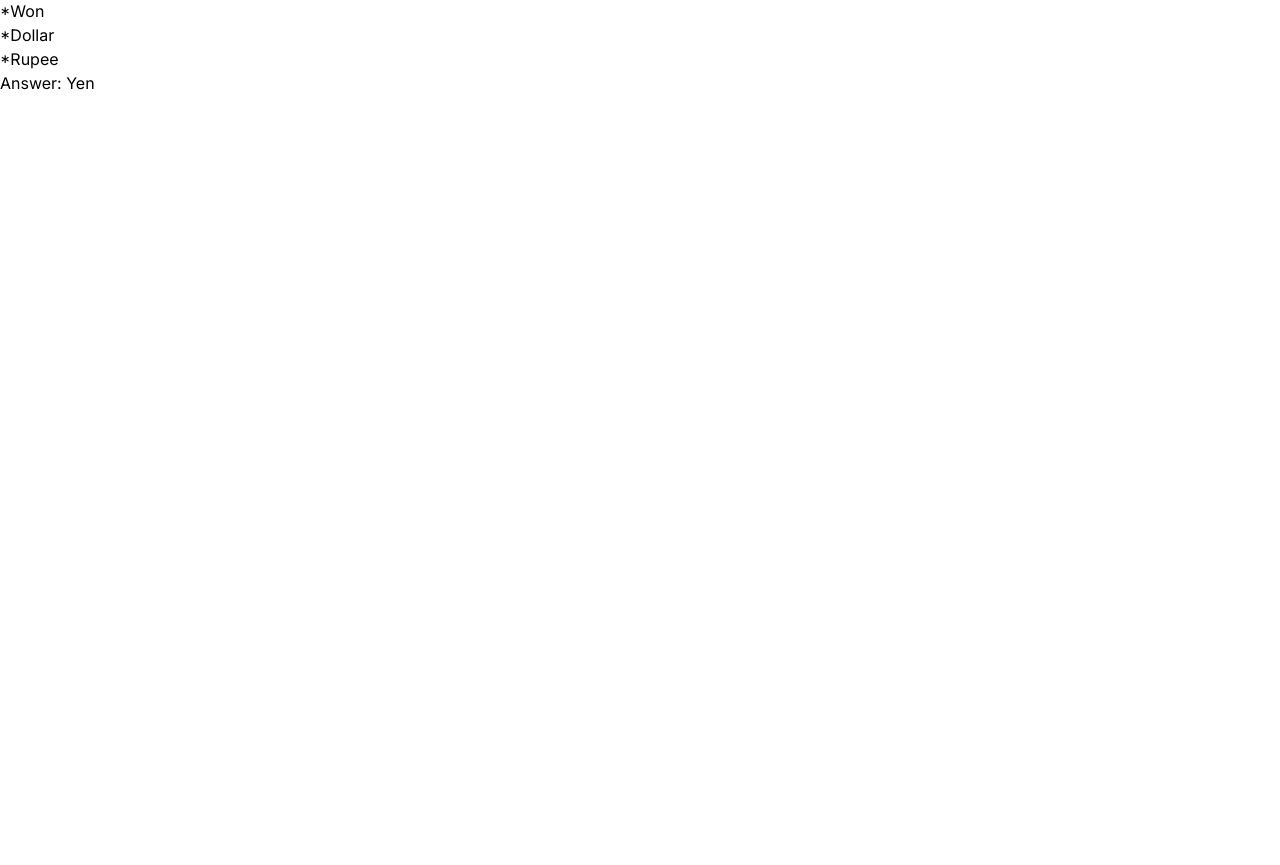
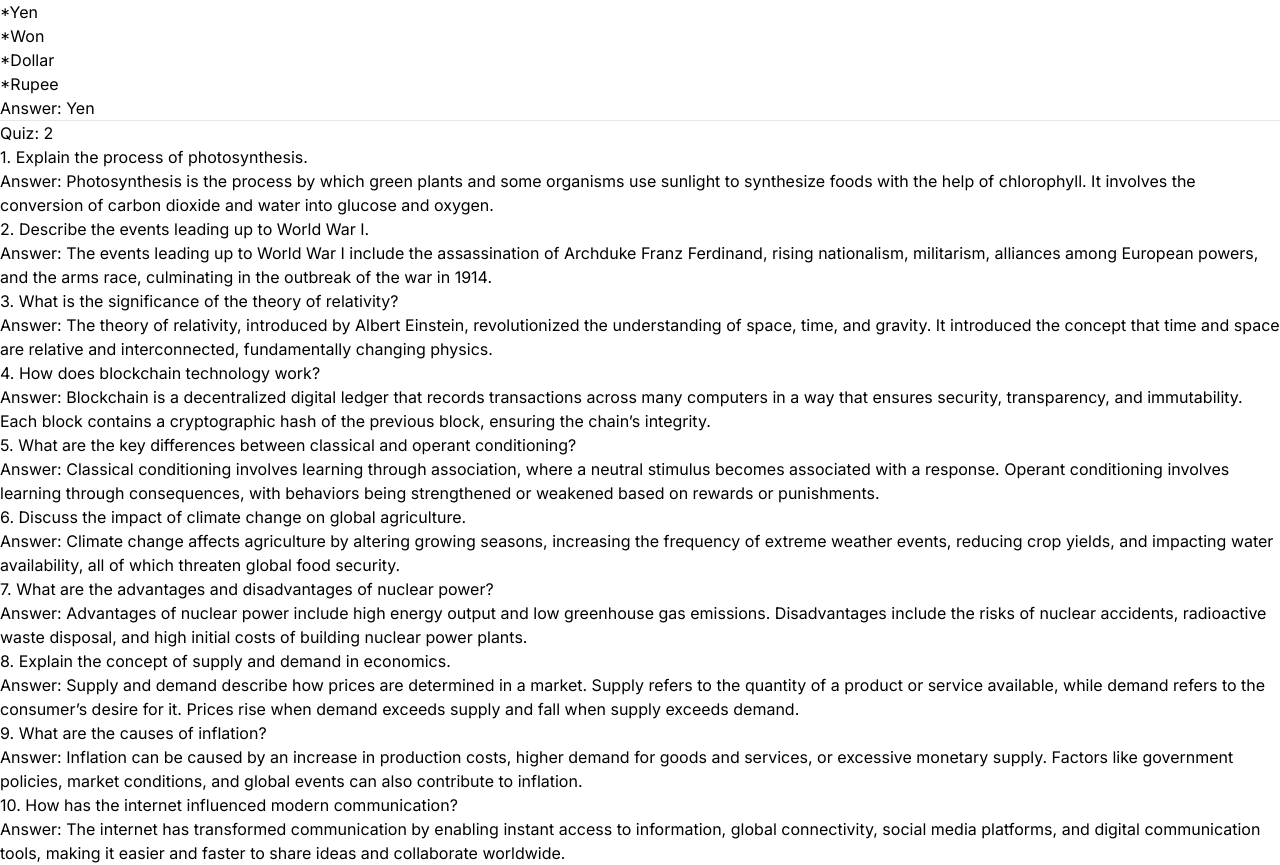
Before and after one commit to obinnaeye/quiz-generator, a Next.js app in the folder client/: page /quiz_history in a window 1280 px wide. Shown: the part 1369-2234 px from the top of the page. Before the commit the page ends 1464 px from the top, so only its background shows below. Built offline with nearby package versions, Linux system fonts and the light colour scheme.

Commit message:
added quiz history display page

```diff
--- a/client/src/app/components/NewQuizButton.tsx
+++ b/client/src/app/components/NewQuizButton.tsx
@@ -4,7 +4,6 @@ export default function NewQuizButton() {
   const router = useRouter();
 
   const handleClick = () => {
-    console.log('just clicked on new Quiz');
     router.push('/');
   };
 
--- a/client/src/app/components/QuizForm.tsx
+++ b/client/src/app/components/QuizForm.tsx
@@ -19,14 +19,12 @@ export default function QuizForm() {
   const router = useRouter()
 
     const handleGenerateQuiz = () => {
-      console.log('just clicked on Generate Quiz');
+
     // Check if all required fields are filled out
     if (!profession || !numQuestions || !questionType) {
       setErrorMessage("Please fill in the topic, select number of questions, and choose a quiz type.");
       return;
     }
-
-    console.log({ profession, numQuestions, questionType , difficultyLevel});
 
     setErrorMessage("");
     const queryParams = new URLSearchParams({
--- a/client/src/app/quiz_display/page.tsx
+++ b/client/src/app/quiz_display/page.tsx
@@ -10,7 +10,7 @@ import { gradeSpecificQuestion } from '../components/MockOpenEndedAnswers';
 import DownloadQuiz from "../components/DownloadQuiz";
 import CheckQuizHistoryButton from '../components/CheckQuizHistoryButton';
 
-let quizHistory: any[] = [];
+let mockQuizHistory: any[] = [];
 const QuizDisplayPage: React.FC<{handleQuizHistory: (quizQuestions: any[]) => void}> = ({handleQuizHistory}) => {
     const searchParams = useSearchParams();
     const questionType = searchParams.get('questionType') || 'multichoice';
@@ -62,12 +62,12 @@ const QuizDisplayPage: React.FC<{handleQuizHistory: (quizQuestions: any[]) => vo
                 {quizQuestions.map((question, index) => (
                     <div key={index} >
                         <h3>{index + 1}. {question.question}</h3>
-                        {/* <QuizAnswerField
+                        <QuizAnswerField
                             questionType={questionType as string}
                             index={index}
                             onAnswerChange={handleAnswerChange}
                             options={question.options}
-                        /> */}
+                        />
                     </div>
                 ))}
             </div>
@@ -103,9 +103,9 @@ const QuizDisplayPage: React.FC<{handleQuizHistory: (quizQuestions: any[]) => vo
 
 export default function DisplayQuiz() {
     const handleQuizHistory = (quizQuestions: any[]) => {
-        quizHistory.push(quizQuestions);
+        mockQuizHistory.push(quizQuestions); // this is where the user's quizzes are going to be saved in our database
     }
-    console.log('this is the quiz history at the moment this new quiz is displayed', quizHistory);
+    console.log('this is the quiz history at the moment this new quiz is displayed', mockQuizHistory);
     return (
       <Suspense fallback={<div>Loading quiz...</div>}>
         <QuizDisplayPage handleQuizHistory={handleQuizHistory}/>
--- /dev/null
+++ b/client/src/app/quiz_history/MockQuizHistory.tsx
@@ -0,0 +1,97 @@
+export const mockQuizHistory = [
+    [
+        {
+        question: 'What is the capital of France?',
+        options: ['Paris', 'London', 'Berlin', 'Rome'],
+        answer: 'Paris',
+        },
+        {
+        question: 'Which planet is known as the Red Planet?',
+        options: ['Earth', 'Mars', 'Jupiter', 'Saturn'],
+        answer: 'Mars',
+        },
+
+        {
+        question: 'Who wrote "Hamlet"?',
+        options: ['Shakespeare', 'Hemingway', 'Tolstoy', 'Fitzgerald'],
+        answer: 'Shakespeare',
+        },
+        {
+        question: 'Which is the largest ocean on Earth?',
+        options: ['Atlantic Ocean', 'Indian Ocean', 'Arctic Ocean', 'Pacific Ocean'],
+        answer: 'Pacific Ocean',
+        },
+        {
+        question: 'In what year did World War II end?',
+        options: ['1945', '1918', '1939', '1965'],
+        answer: '1945',
+        },
+        {
+        question: 'Who painted the Mona Lisa?',
+        options: ['Van Gogh', 'Leonardo da Vinci', 'Picasso', 'Michelangelo'],
+        answer: 'Leonardo da Vinci',
+        },
+        {
+        question: 'Which element has the chemical symbol "O"?',
+        options: ['Oxygen', 'Gold', 'Silver', 'Iron'],
+        answer: 'Oxygen',
+        },
+        {
+        question: 'What is the smallest prime number?',
+        options: ['0', '1', '2', '3'],
+        answer: '2',
+        },
+        {
+        question: 'What is the square root of 64?',
+        options: ['6', '7', '8', '9'],
+        answer: '8',
+        },
+        {
+        question: 'What is the currency of Japan?',
+        options: ['Yen', 'Won', 'Dollar', 'Rupee'],
+        answer: 'Yen',
+        }
+    ],
+    [
+        {
+          question: 'Explain the process of photosynthesis.',
+          answer: 'Photosynthesis is the process by which green plants and some organisms use sunlight to synthesize foods with the help of chlorophyll. It involves the conversion of carbon dioxide and water into glucose and oxygen.'
+        },
+        {
+          question: 'Describe the events leading up to World War I.',
+          answer: 'The events leading up to World War I include the assassination of Archduke Franz Ferdinand, rising nationalism, militarism, alliances among European powers, and the arms race, culminating in the outbreak of the war in 1914.'
+        },
+        {
+          question: 'What is the significance of the theory of relativity?',
+          answer: 'The theory of relativity, introduced by Albert Einstein, revolutionized the understanding of space, time, and gravity. It introduced the concept that time and space are relative and interconnected, fundamentally changing physics.'
+        },
+        {
+          question: 'How does blockchain technology work?',
+          answer: 'Blockchain is a decentralized digital ledger that records transactions across many computers in a way that ensures security, transparency, and immutability. Each block contains a cryptographic hash of the previous block, ensuring the chain’s integrity.'
+        },
+        {
+          question: 'What are the key differences between classical and operant conditioning?',
+          answer: 'Classical conditioning involves learning through association, where a neutral stimulus becomes associated with a response. Operant conditioning involves learning through consequences, with behaviors being strengthened or weakened based on rewards or punishments.'
+        },
+        {
+          question: 'Discuss the impact of climate change on global agriculture.',
+          answer: 'Climate change affects agriculture by altering growing seasons, increasing the frequency of extreme weather events, reducing crop yields, and impacting water availability, all of which threaten global food security.'
+        },
+        {
+          question: 'What are the advantages and disadvantages of nuclear power?',
+          answer: 'Advantages of nuclear power include high energy output and low greenhouse gas emissions. Disadvantages include the risks of nuclear accidents, radioactive waste disposal, and high initial costs of building nuclear power plants.'
+        },
+        {
+          question: 'Explain the concept of supply and demand in economics.',
+          answer: 'Supply and demand describe how prices are determined in a market. Supply refers to the quantity of a product or service available, while demand refers to the consumer’s desire for it. Prices rise when demand exceeds supply and fall when supply exceeds demand.'
+        },
+        {
+          question: 'What are the causes of inflation?',
+          answer: 'Inflation can be caused by an increase in production costs, higher demand for goods and services, or excessive monetary supply. Factors like government policies, market conditions, and global events can also contribute to inflation.'
+        },
+        {
+          question: 'How has the internet influenced modern communication?',
+          answer: 'The internet has transformed communication by enabling instant access to information, global connectivity, social media platforms, and digital communication tools, making it easier and faster to share ideas and collaborate worldwide.'
+        },
+    ]
+];
--- a/client/src/app/quiz_history/page.tsx
+++ b/client/src/app/quiz_history/page.tsx
@@ -1,16 +1,33 @@
-import { mockMultipleChoiceQuestions } from "../components/MockMultipleChoiceQuestions";
+import { mockQuizHistory } from "./MockQuizHistory";
 
 export default function DisplayQuizHistory(){
-    const quizHistory = mockMultipleChoiceQuestions.map((question, index) => {
+    const quizHistory = mockQuizHistory.map((quiz, index) => {
+            const quiznumber = index + 1;
+
+            return (
+                    <>
+                        <hr/>
+                        <div key= {index}>Quiz: {quiznumber}</div>
+                        <div>
+                            {quiz.map((question, index) => {
+                            let optionsLine;
+                            if("options" in question){
+                                optionsLine = <ul>
+                                                    {question.options.map((option, index) => (<li key= {index}>*{option}</li>))}
+                                                </ul>
+                            }
                                 return (
                                     <div key={index}>
                                         <h2>{index + 1}. {question.question}</h2>
-                <ul>
-                    {question.options.map((option, index) => (<li key= {index}>*{option}</li>))}
-                </ul>
+                                        {optionsLine}
                                         <h2>Answer: {question.answer}</h2>
                                     </div>
+                                );
+                        })}
+                    </div>
+                </>
             )
+
     });
 
     return (
```
Lines whose indentation alone changed are shown as unchanged.
